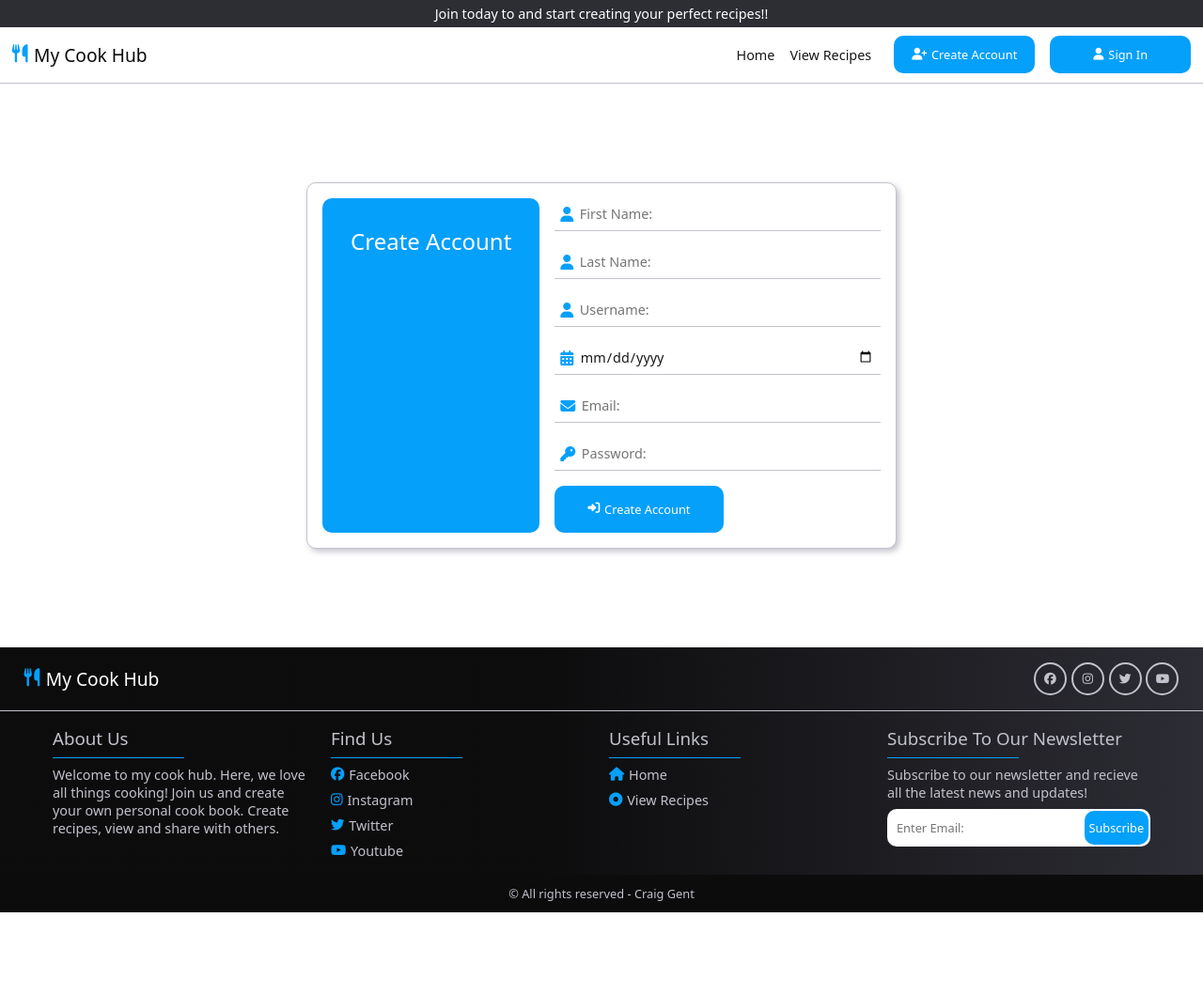
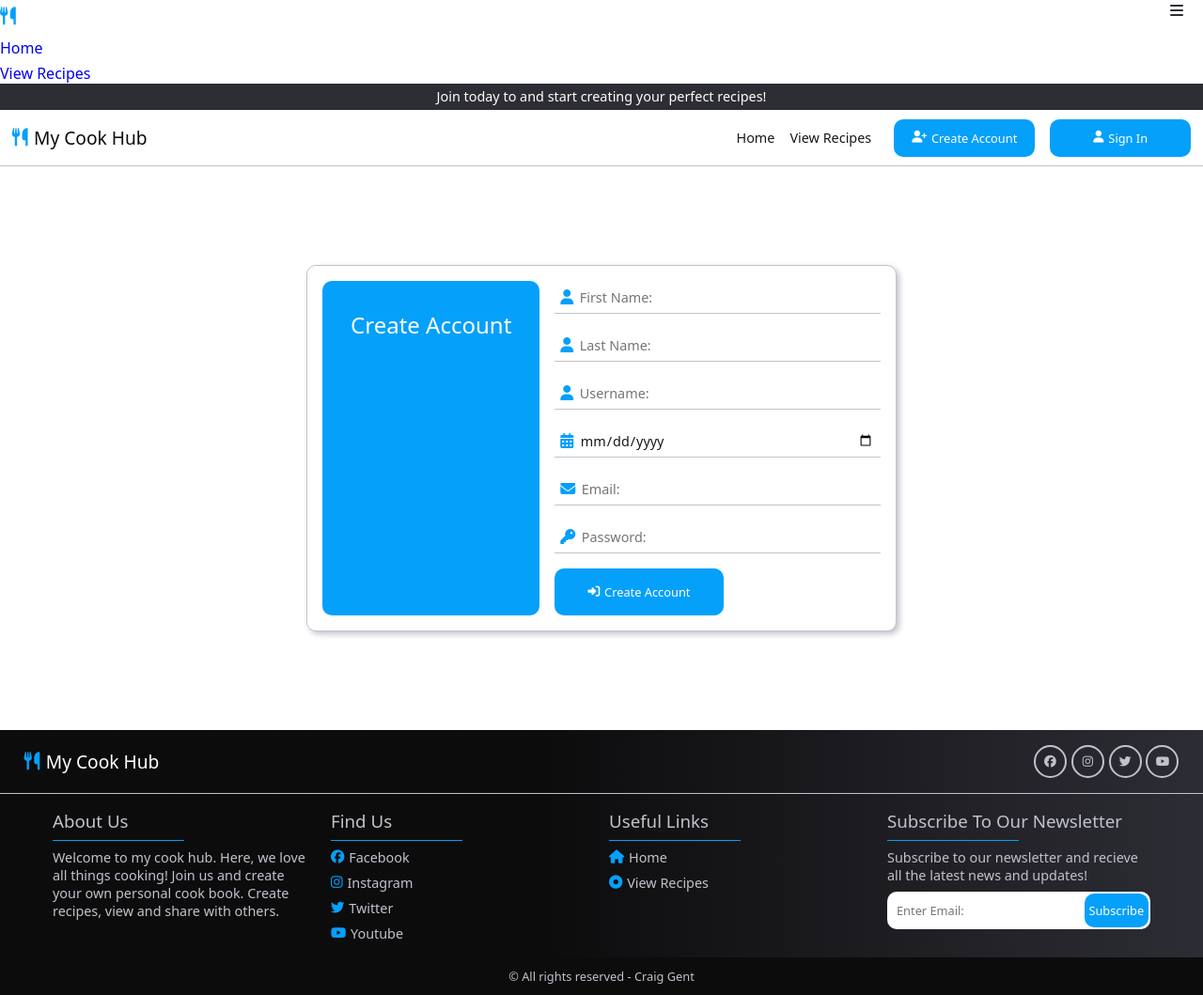
Before and after one commit to Genty83/My-Cook-Hub, a Python web app: template src/templates/account.html in a window 1280 px wide. Shown: the whole page at 94% size. Before the commit the page ends 971 px from the top, so only its background shows below. Run offline with Jinja, Linux system fonts and the light colour scheme; the template is opened without the code that fills it, so the values that code supplies are empty.

Commit message:
Added side menu

```diff
--- a/src/templates/base.html
+++ b/src/templates/base.html
@@ -13,10 +13,29 @@
     <script src="{{ url_for('static', filename='js/main.js') }} " defer></script>
 </head>
 <body>
+    <!-- SIDE MENU -->
+    <aside class="side-menu flex-col gap-sm">
+
+        <!-- Logo -->
+        <div class="flex-row flex-row-center-space-between">
+        <a class="logo logo-light" href="{{ url_for('home') }}"><i class="fa-solid fa-utensils"></i>My Cook Hub</a>
+        <a id="side-menu-btn" class="icon-btn tooltip" href="#" tooltip-text="Open Side Menu" onclick="toggleSideMenu()">
+            <i class="fa-solid fa-bars"></i>
+        </a>
+        </div>
+        <a class="side-menu-btn" href="{{ url_for('home') }}">Home</a>
+        <a class="side-menu-btn" href="{{ url_for('view_recipes') }}">View Recipes</a>
+        {% if session.user %}
+            <a class="side-menu-btn" href="{{ url_for('my_recipes') }}">My Recipes</a>
+            <a class="side-menu-btn" href="{{ url_for('create_recipe') }}">Create Recipe</a>
+        {% endif %}
+
+    </aside>
+
     <!-- BANNER -->
     <div class="banner padding-sm">
         <p class="font-sm">
-            Join today to and start creating your perfect recipes!!
+            Join today to and start creating your perfect recipes!
         </p>
     </div>
     <!-- HEADER SECTION -->
@@ -59,7 +78,7 @@
                     <i class="fa-solid fa-user-plus"></i>
                 </a>
             {% endif %}
-            <a id="side-menu-btn" class="icon-btn tooltip" href="#" tooltip-text="Open Side Menu">
+            <a id="side-menu-btn" class="icon-btn tooltip" href="#" tooltip-text="Open Side Menu" onclick="toggleSideMenu()">
                 <i class="fa-solid fa-bars"></i>
             </a>
           </div>
@@ -80,8 +99,6 @@
                 {% endfor %}
             {% endif %}
         {% endwith %}
-
-
 
      <!-- Main block -->
       {% block content %}
```
